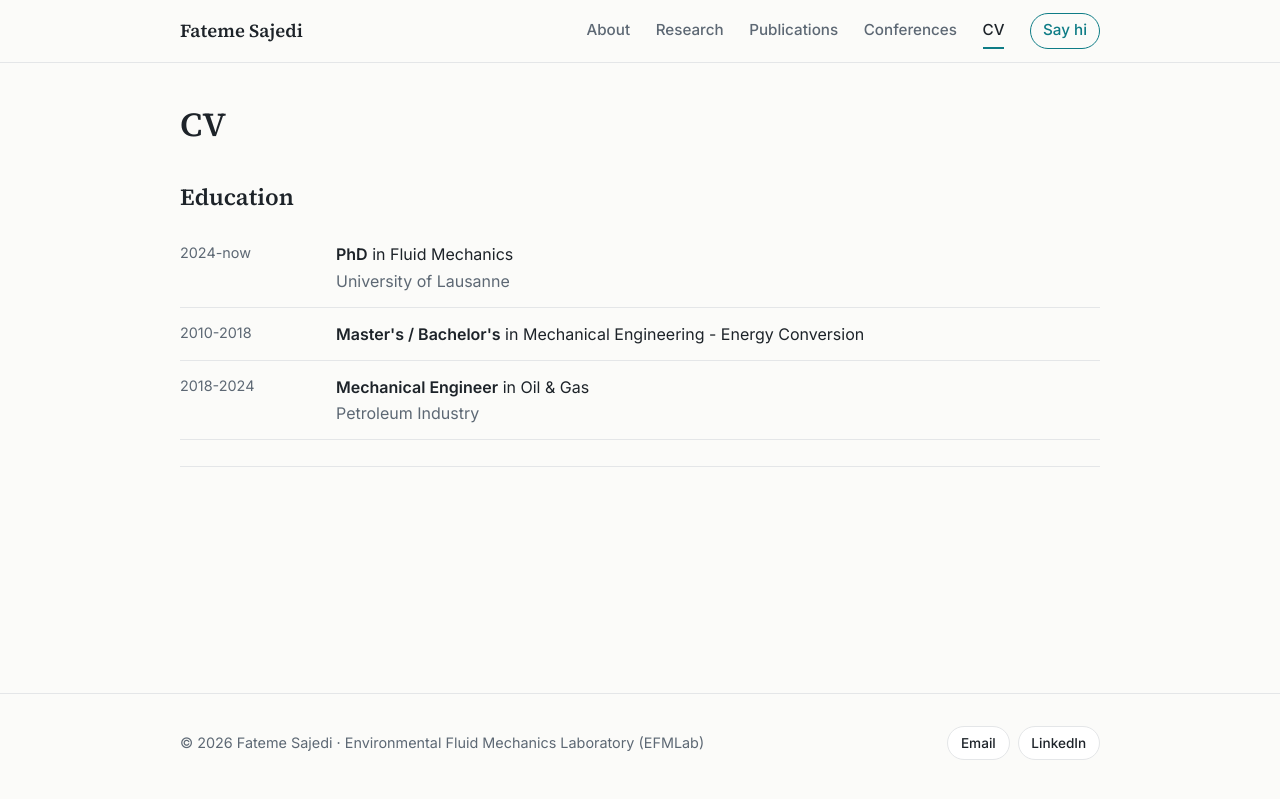
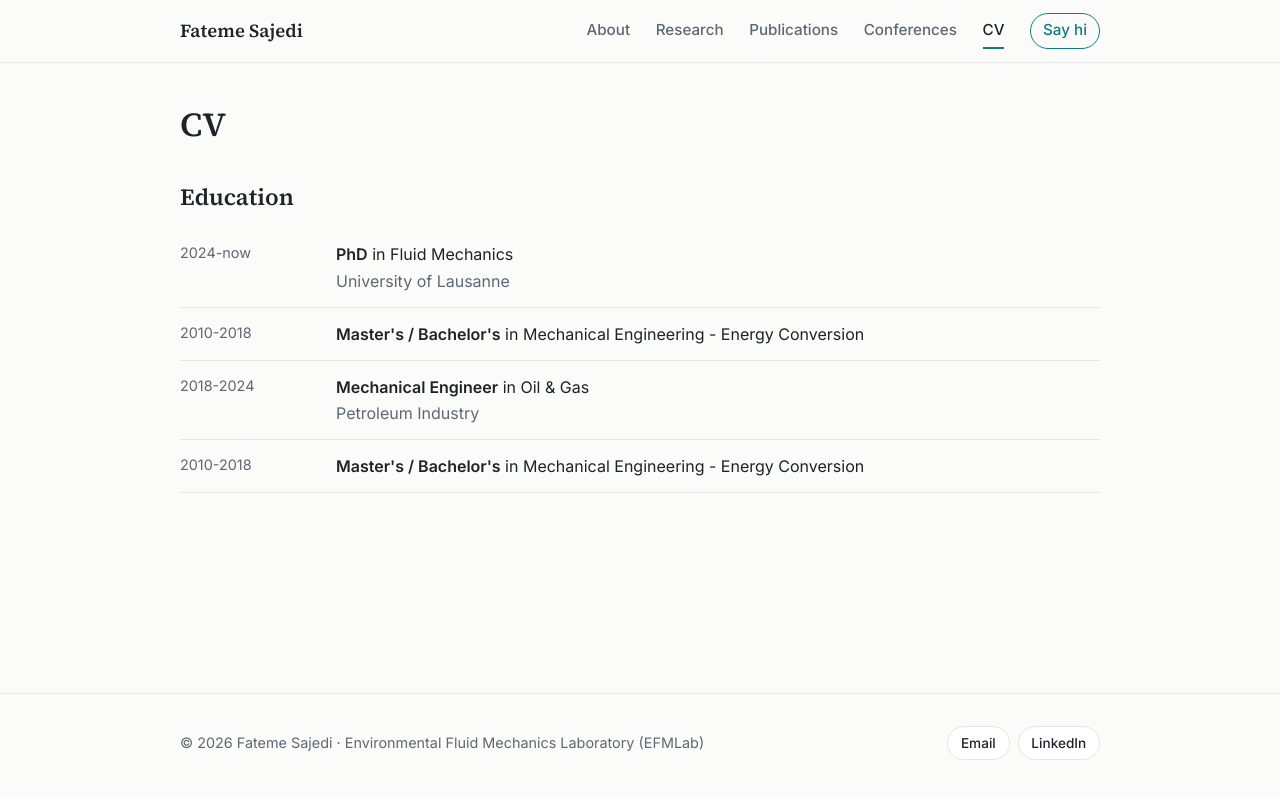
Before and after one commit to fatemesajedi/fatemesajedi.github.io, a Jekyll site: the page built from cv.html, in a window 1280 px wide. Shown: the top 799 px of the page. Built offline with Jekyll 4.4.1, drawn with Linux system fonts in a browser that asks for light colours.

Commit message:
Update _data/profile.yml (via Pages CMS)

```diff
--- a/_data/profile.yml
+++ b/_data/profile.yml
@@ -58,4 +58,6 @@ education:
     field: Oil & Gas
     place: Petroleum Industry
     years: 2018-2024
-  - {}
+  - degree: Master's / Bachelor's
+    field: Mechanical Engineering - Energy Conversion
+    years: 2010-2018
```
